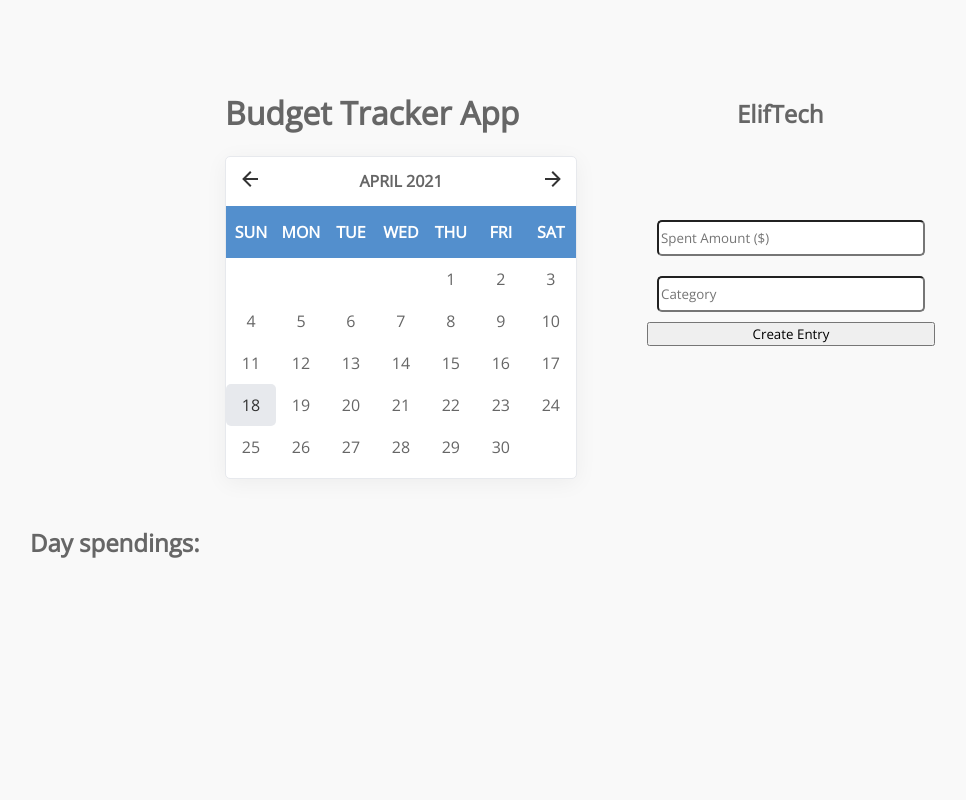
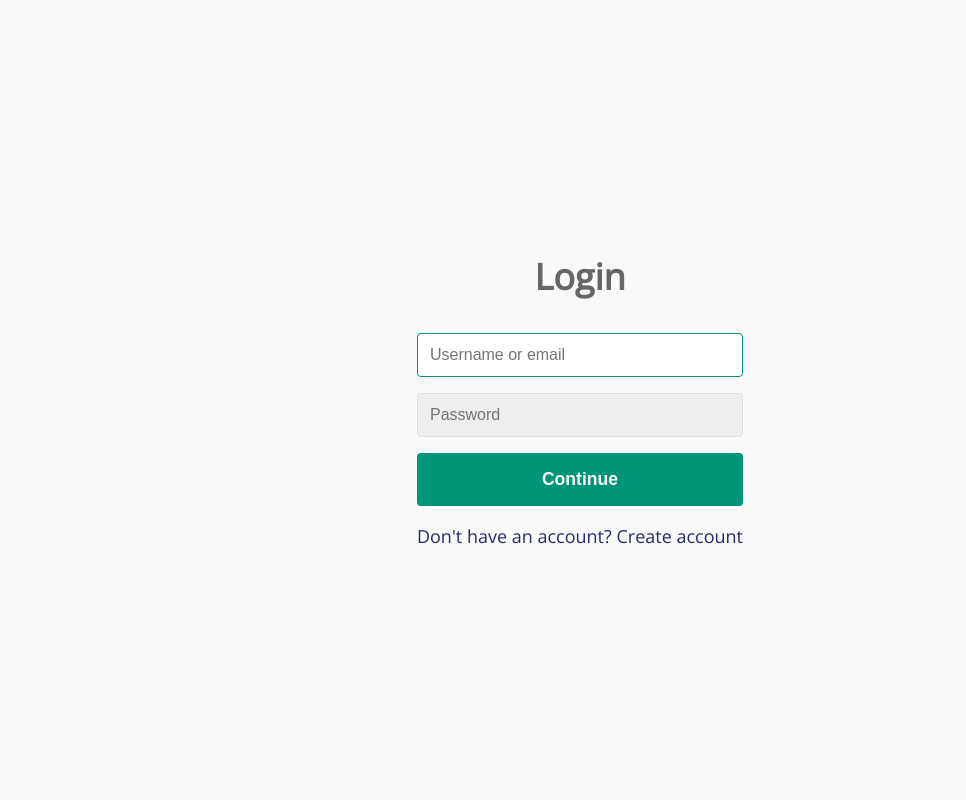
Before and after one commit to murinus007/BudgetCallendar, a PHP site: page / in a window 1280 px wide. Shown: the whole page, without its empty margins (60-1026 px from the left). Run offline with PHP 8.4, Linux system fonts and the light colour scheme.

Commit message:
add login form

```diff
--- a/index.html
+++ b/index.html
@@ -10,7 +10,7 @@
     <script src="src/js/vanilla-calendar-min.js"></script>
 </head>
 <body>
-
+<div class="firstPage">
     <div class="maincontent">
         <div class="left">
             <h1>Budget Tracker App</h1>
@@ -19,7 +19,7 @@
             </div>
         </div>
         <div class="right">
-            <h2>ElifTech</h2>
+            <h2 id="name" class="name">ElifTech</h2>
             <div class="inputs">
                 <input type="text" placeholder="Spent Amount ($)" class="comoninput" id="amountInput">
                 <input type="text" placeholder="Category" class="comoninput" id="categoryInput">
@@ -32,7 +32,51 @@
     </div>
     <div>
         <ul></ul>
+        <p id="total" class="total">Total:</p>
     </div>
+</div>
+<div class="loginPage">
+    <form class="form" id="login">
+        <h1 class="form__title">Login</h1>
+        <div class="form__message form__message--error"></div>
+        <div class="form__input-group">
+            <input type="text" id="signInEmail" class="form__input" autofocus placeholder="Username or email">
+            <div class="form__input-error-message"></div>
+        </div>
+        <div class="form__input-group">
+            <input type="password" id="signInPassword" class="form__input" autofocus placeholder="Password">
+            <div class="form__input-error-message"></div>
+        </div>
+        <button class="form__button" type="submit">Continue</button>
+        <p class="form__text">
+            <a class="form__link" href="./" id="linkCreateAccount">Don't have an account? Create account</a>
+        </p>
+    </form>
+    <form class="form form--hidden" id="createAccount">
+        <h1 class="form__title">Create Account</h1>
+        <div class="form__message form__message--error"></div>
+        <div class="form__input-group">
+            <input type="text" id="signupUsername" class="form__input" autofocus placeholder="Username">
+            <div class="form__input-error-message"></div>
+        </div>
+        <div class="form__input-group">
+            <input type="text" id="signupUserEmail" class="form__input" autofocus placeholder="Email Address">
+            <div class="form__input-error-message"></div>
+        </div>
+        <div class="form__input-group">
+            <input type="password" id="signupUserPass" class="form__input" autofocus placeholder="Password">
+            <div class="form__input-error-message"></div>
+        </div>
+        <div class="form__input-group">
+            <input type="password" class="form__input" autofocus placeholder="Confirm password">
+            <div class="form__input-error-message"></div>
+        </div>
+        <button class="form__button" type="submit">Continue</button>
+        <p class="form__text">
+            <a class="form__link" href="./" id="linkLogin">Already have an account? Sign in</a>
+        </p>
+    </form>
+</div>
     <script src="index.js"></script>
 </body>
 </html>
--- a/index.js
+++ b/index.js
@@ -1,5 +1,7 @@
 const api = {
-  baseurl: "https://pacific-reef-32046.herokuapp.com/",
+  //baseurl: "https://pacific-reef-32046.herokuapp.com/",
+  baseurl: "http://localhost:3000/",
+  baseAuth: "Bearer ",
 };
 
 const ul = document.querySelector("ul");
@@ -8,6 +10,8 @@ const categoryInput = document.getElementById("categoryInput");
 const enterButton = document.getElementById("enterButton");
 let currentDate;
 let editId;
+let token;
+let userId;
 
 let myCalendar = new VanillaCalendar({
   selector: "#myCalendar",
@@ -19,10 +23,11 @@ let myCalendar = new VanillaCalendar({
 
 function getSpendings() {
   enterButton.textContent = "Create Entry";
-  fetch(`${api.baseurl}spendings`, {
+  fetch(`${api.baseurl}spendings/${userId}`, {
     method: "GET",
     headers: {
       "Content-type": "application/json; charset=UTF-8",
+      Authorization: `${api.baseAuth}${token}`,
     },
   })
     .then(function (response) {
@@ -30,9 +35,24 @@ function getSpendings() {
     })
     .then(function (data) {
       cleanTable();
-      data.forEach((element) => {
-        createListElement(element);
+      let sum = 0;
+
+      data.forEach((spending) => {
+        let spendingDate = new Date(spending.date);
+        let calendarDate = new Date(currentDate);
+        let today = new Date();
+
+        console.log(isNaN(calendarDate.getTime()));
+        console.log(today.sameDay(spendingDate));
+        if (
+          calendarDate.sameDay(spendingDate) ||
+          (isNaN(calendarDate.getTime()) && today.sameDay(spendingDate))
+        ) {
+          createListElement(spending);
+          sum += spending.amount;
+        }
       });
+      document.getElementById("total").innerHTML = `Total: ${sum} $`;
     })
 
     .catch((error) => {
@@ -50,12 +70,15 @@ function createSpending() {
     date: currentDate,
   };
   if (enterButton.textContent == "Edit Entry") {
-    let body = [{ "propName": "amount", "value": `${amountInput.value}` },
-    { "propName": "category", "value": `${categoryInput.value}` }]
+    let body = [
+      { propName: "amount", value: `${amountInput.value}` },
+      { propName: "category", value: `${categoryInput.value}` },
+    ];
     fetch(`${api.baseurl}spendings/${editId}`, {
       method: "PATCH",
       headers: {
         "Content-type": "application/json; charset=UTF-8",
+        Authorization: `${api.baseAuth}${token}`,
       },
       body: JSON.stringify(body),
     }).then((data) => {
@@ -64,10 +87,11 @@ function createSpending() {
       categoryInput.value = "";
     });
   } else {
-    fetch(`${api.baseurl}spendings`, {
+    fetch(`${api.baseurl}spendings/${userId}`, {
       method: "POST",
       headers: {
         "Content-type": "application/json; charset=UTF-8",
+        Authorization: `${api.baseAuth}${token}`,
       },
       body: JSON.stringify(spending),
     }).then((data) => {
@@ -79,10 +103,6 @@ function createSpending() {
 }
 
 function createListElement(spending) {
-  let spendingDate = new Date(spending.date);
-  let newCurrentDate = new Date(currentDate);
-
-  if (newCurrentDate.sameDay(spendingDate)) {
   let li = document.createElement("li");
   li.appendChild(document.createTextNode(`${spending.category} `));
   li.appendChild(document.createTextNode(`${spending.amount} $`));
@@ -98,6 +118,7 @@ function createListElement(spending) {
       method: "DELETE",
       headers: {
         "Content-type": "application/json; charset=UTF-8",
+        Authorization: `${api.baseAuth}${token}`,
       },
     }).then((data) => {
       console.log(data);
@@ -118,7 +139,6 @@ function createListElement(spending) {
     editId = spending._id;
   }
   ul.appendChild(li);
-  }
 }
 
 enterButton.addEventListener("click", createSpending);
@@ -144,3 +164,123 @@ function unDoneTable() {
     child.classList.remove("done");
   }
 }
+
+/*assdkj9999999999999999999999999999999999999 */
+function setFormMessage(formElement, type, message) {
+  const messageElement = formElement.querySelector(".form__message");
+
+  messageElement.textContent = message;
+  messageElement.classList.remove(
+    "form__message--success",
+    "form__message--error"
+  );
+  messageElement.classList.add(`form__message--${type}`);
+}
+
+function setInputError(inputElement, message) {
+  inputElement.classList.add("form__input--error");
+  inputElement.parentElement.querySelector(
+    ".form__input-error-message"
+  ).textContent = message;
+}
+
+function clearInputError(inputElement) {
+  inputElement.classList.remove("form__input--error");
+  inputElement.parentElement.querySelector(
+    ".form__input-error-message"
+  ).textContent = "";
+}
+
+document.addEventListener("DOMContentLoaded", () => {
+  const loginForm = document.querySelector("#login");
+  const createAccountForm = document.querySelector("#createAccount");
+
+  document
+    .querySelector("#linkCreateAccount")
+    .addEventListener("click", (e) => {
+      e.preventDefault();
+      loginForm.classList.add("form--hidden");
+      createAccountForm.classList.remove("form--hidden");
+    });
+
+  document.querySelector("#linkLogin").addEventListener("click", (e) => {
+    e.preventDefault();
+    loginForm.classList.remove("form--hidden");
+    createAccountForm.classList.add("form--hidden");
+  });
+
+  loginForm.addEventListener("submit", (e) => {
+    e.preventDefault();
+
+    let user = {
+      email: document.getElementById("signInEmail").value,
+      password: document.getElementById("signInPassword").value,
+    };
+
+    fetch(`${api.baseurl}user/login/`, {
+      method: "POST",
+      headers: {
+        "Content-type": "application/json; charset=UTF-8",
+      },
+      body: JSON.stringify(user),
+    })
+      .then(function (response) {
+        return response.json();
+      })
+      .then((data) => {
+        token = data.token;
+        userId = data.userId;
+        document.getElementById('name').innerHTML = data.name;
+
+        document.getElementsByClassName("loginPage")[0].style.display = "none";
+        document.getElementsByClassName("firstPage")[0].style.display = "block";
+        getSpendings();
+      })
+      .catch((error) => {
+        console.log(error);
+      });
+  });
+
+  createAccountForm.addEventListener("submit", (e) => {
+    e.preventDefault();
+    let user = {
+      name: document.getElementById("signupUsername").value,
+      email: document.getElementById("signupUserEmail").value,
+      password: document.getElementById("signupUserPass").value,
+    };
+
+    fetch(`${api.baseurl}user/signup/`, {
+      method: "POST",
+      headers: {
+        "Content-type": "application/json; charset=UTF-8",
+      },
+      body: JSON.stringify(user),
+    })
+      .then((data) => {
+        loginForm.classList.remove("form--hidden");
+        createAccountForm.classList.add("form--hidden");
+      })
+      .catch((error) => {
+        console.log(error);
+      });
+  });
+
+  document.querySelectorAll(".form__input").forEach((inputElement) => {
+    inputElement.addEventListener("blur", (e) => {
+      if (
+        e.target.id === "signupUsername" &&
+        e.target.value.length > 0 &&
+        e.target.value.length < 3
+      ) {
+        setInputError(
+          inputElement,
+          "Username must be at least 3 characters in length"
+        );
+      }
+    });
+
+    inputElement.addEventListener("input", (e) => {
+      clearInputError(inputElement);
+    });
+  });
+});
--- a/style.css
+++ b/style.css
@@ -3,12 +3,41 @@
     font-family: 'Open Sans'
 }
 body {
-    margin: 0;
-    padding: 0;
-    border: 0;
     color: #666;
     background-color: #f9f9f9;
+	--color-primary: #009579;
+    --color-primary-dark: #007f67;
+    --color-secondary: #252c6a;
+    --color-error: #cc3333;
+    --color-success: #4bb544;
+    --border-radius: 4px;
+
+    margin: 0;
+    height: 100vh;
+    display: flex;
+    align-items: center;
+    justify-content: center;
+    font-size: 18px;
+    background-size: cover;
 }
+.name {
+    font-size: 44px;
+    color:#252c6a;
+}
+
+.total {
+    margin: 27px 0 80px 90px;
+    font-size: 28px;
+}
+
+.right {
+    margin: 27px 0 80px 90px;
+}
+
+.firstPage {
+	display: none;
+}
+
 
 .maincontent {
     display: flex;
@@ -79,3 +108,120 @@ li > button {
 .delete {
 	display: none;
 }
+
+
+
+
+/*  dsaggggggggggggggggggggggggggggggggggggg*/
+.loginPaage{
+	overflow: visible;
+    width: 400px;
+    max-width: 400px;
+    margin: 1rem;
+    padding: 2rem;
+    box-shadow: 0 0 40px rgba(0, 0, 0, 0.2);
+    border-radius: var(--border-radius);
+    background: #ffffff;
+}
+
+.container,
+.form__input,
+.form__button {
+    font: 500 1rem 'Quicksand', sans-serif;
+}
+
+.form--hidden {
+    display: none;
+}
+
+.form > *:first-child {
+    margin-top: 0;
+}
+
+.form > *:last-child {
+    margin-bottom: 0;
+}
+
+.form__title {
+    margin-bottom: 2rem;
+    text-align: center;
+}
+
+.form__message {
+    text-align: center;
+    margin-bottom: 1rem;
+}
+
+.form__message--success {
+    color: var(--color-success);
+}
+
+.form__message--error {
+    color: var(--color-error);
+}
+
+.form__input-group {
+    margin-bottom: 1rem;
+}
+
+.form__input {
+    display: block;
+    width: 100%;
+    padding: 0.75rem;
+    box-sizing: border-box;
+    border-radius: var(--border-radius);
+    border: 1px solid #dddddd;
+    outline: none;
+    background: #eeeeee;
+}
+
+.form__input:focus {
+    border-color: var(--color-primary);
+    background: #ffffff;
+}
+
+.form__input--error {
+    color: var(--color-error);
+    border-color: var(--color-error);
+}
+
+.form__input-error-message {
+    margin-top: 0.5rem;
+    font-size: 0.85rem;
+    color: var(--color-error);
+}
+
+.form__button {
+    width: 100%;
+    padding: 1rem 2rem;
+    font-weight: bold;
+    font-size: 1.1rem;
+    color: #ffffff;
+    border: none;
+    border-radius: var(--border-radius);
+    outline: none;
+    cursor: pointer;
+    background: var(--color-primary);
+}
+
+.form__button:hover {
+    background: var(--color-primary-dark);
+}
+
+.form__button:active {
+    transform: scale(0.98);
+}
+
+.form__text {
+    text-align: center;
+}
+
+.form__link {
+    color: var(--color-secondary);
+    text-decoration: none;
+    cursor: pointer;
+}
+
+.form__link:hover {
+    text-decoration: underline;
+}
```
Lines whose indentation alone changed are shown as unchanged.
